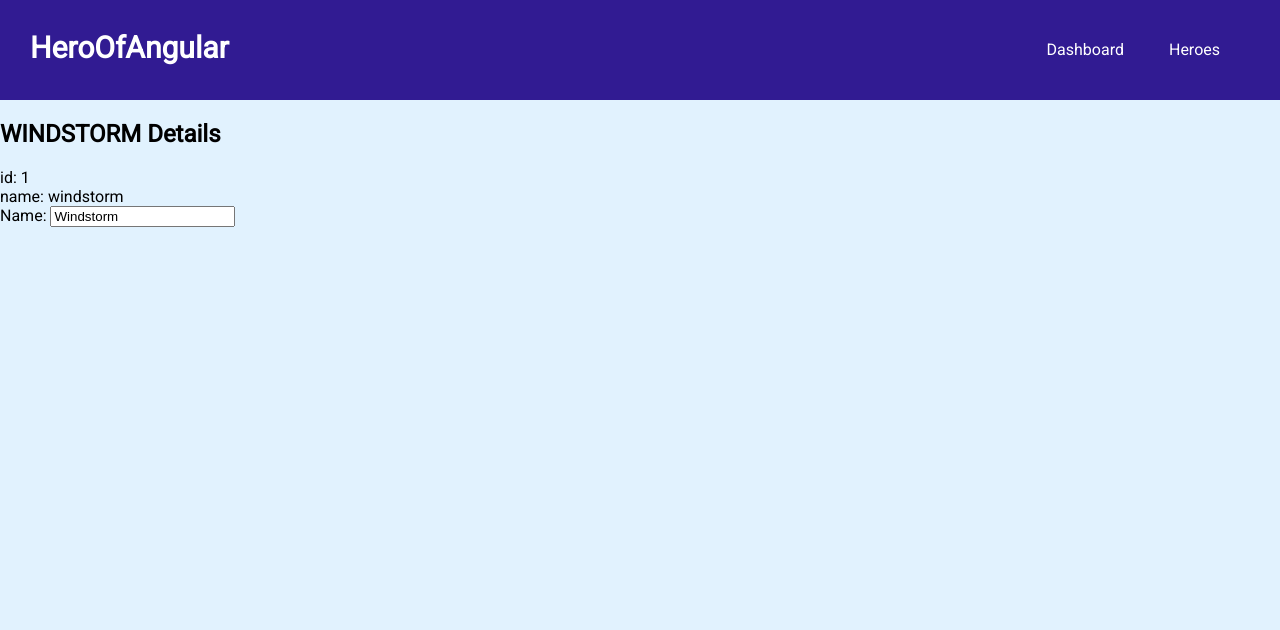
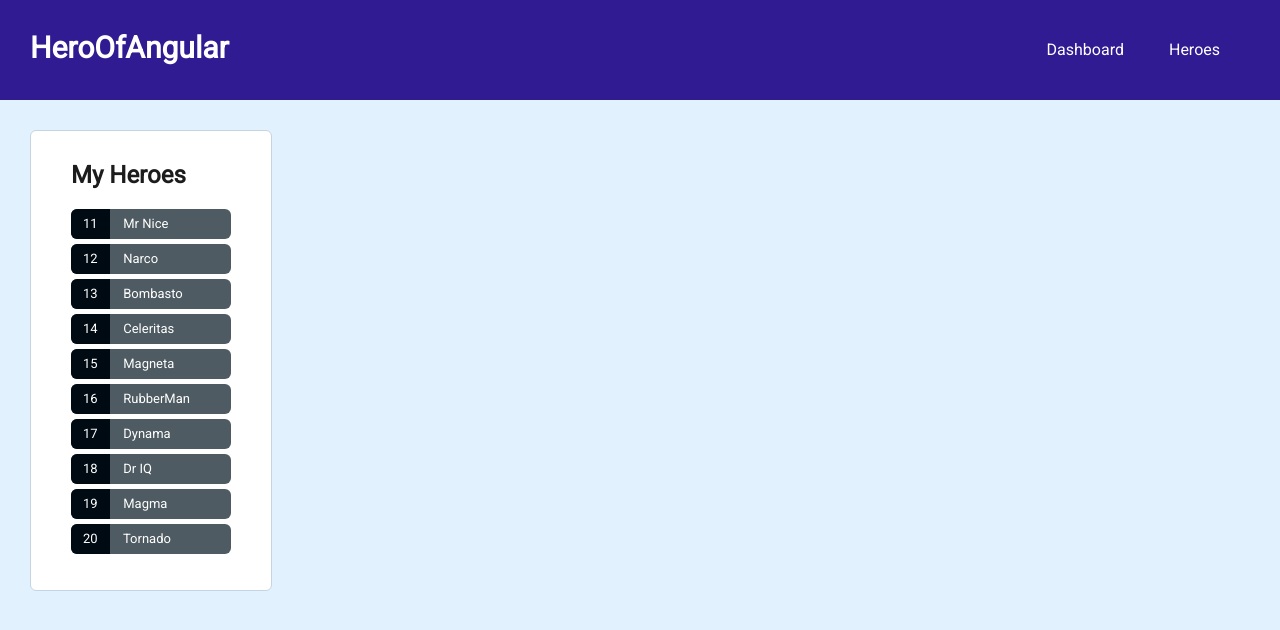
Before and after one commit to ramantehlan/HeroOfAngular, an Angular app: page / in a window 1280 px wide. Shown: the top 630 px of the page. Built offline with nearby package versions, Linux system fonts and the light colour scheme.

Commit message:
Heroes List and details added

```diff
--- a/src/app/heroes/heroes.component.html
+++ b/src/app/heroes/heroes.component.html
@@ -1,18 +1,25 @@
-<h2> {{ hero.name | uppercase }} Details</h2>
+<div class="heroes">
+  <h2>My Heroes</h2>
 
-<div>
-  <span>id:</span>
-  {{ hero.id }}
+  <ul class="heroes-list">
+
+    <li *ngFor="let hero of heroes" (click)="onSelect(hero)" [class.heroes-list--selected]="hero === selectedHero">
+      <span class="heroes-list_badge"> {{ hero.id }}</span>
+      {{hero.name}}
+    </li>
+
+  </ul>
+
 </div>
 
-<div>
-  <span>name:</span>
-  {{ hero.name | lowercase }}
+
+<div class='selected-hero-board' *ngIf="selectedHero">
+  <h2> {{ selectedHero.name || uppercase}} </h2>
+  <div>
+    <span>id: </span>
+    {{ selectedHero.id }}
+  </div>
+      <label>name:
+        <input [(ngModel)]="selectedHero.name" placeholder="name">
+      </label>
 </div>
-
-<div>
-  <label>
-    Name:
-    <input [(ngModel)]="hero.name" placeholder="Name">
-  </label>
-</div>
--- a/src/app/heroes/heroes.component.scss
+++ b/src/app/heroes/heroes.component.scss
@@ -0,0 +1,90 @@
+@import "../../style/_base.scss";
+
+//Hero list properties
+$list-height:30px;
+$list-width:150px;
+
+.heroes{
+    @extend %surface;
+
+    // list-width + padding of left and right
+    width:$list-width + 10;
+    position: relative;
+    left:30px;
+    top:30px;
+    float: left;
+    padding:{
+        top:10px;
+        bottom:20px;
+        left:40px;
+        right:40px;
+    }
+}
+
+
+.heroes-list{
+    list-style:none;
+    position: relative;
+    left:-40px;
+
+    li{
+        @extend %overflow-fix;
+
+        font-size:13px;
+        width:$list-width;
+        height:$list-height;
+        line-height:$list-height;
+        background-color:$secondary-light-color;
+        color:$secondary-text-color;
+        cursor: pointer;
+        position: relative;
+        border-radius:$border-radius;
+        padding:{
+            right:10px;
+        }
+        margin:{
+            top:5px;
+        }
+
+        &:hover{
+            background-color:$secondary-color;
+        }
+    }
+
+    .heroes-list--selected{
+        background-color:$secondary-color;
+    }
+
+    .heroes-list_badge{
+        background-color: $secondary-dark-color;
+        color:$secondary-text-color;
+        display: inline-block;
+        font-size: small;
+        height:$list-height;
+        line-height:$list-height;
+        width: $list-height/2;
+        padding: {
+            left:12px;
+            right: 12px;
+        }
+        margin: {
+            right:10px;
+        }
+    }
+}
+
+.selected-hero-board{
+    @extend %surface;
+
+    position: relative;
+    //List width + padding of heroes and list.
+    margin-left:$list-width + 150;
+    margin-right:30px;
+    top:30px;
+    padding:{
+        top:10px;
+        bottom:20px;
+        left:40px;
+        right:40px;
+    }
+}
--- a/src/app/heroes/heroes.component.ts
+++ b/src/app/heroes/heroes.component.ts
@@ -11,6 +11,7 @@
 //
 import { Component, OnInit } from '@angular/core';
 import { Hero } from '../../lib/hero';
+import { HEROES } from "../../lib/mock-heroes"
 
 @Component({
   selector: 'app-heroes',
@@ -19,12 +20,17 @@ import { Hero } from '../../lib/hero';
 })
 export class HeroesComponent implements OnInit {
 
-  //This is the stucture of hero class
-  //Here it is to hold the hero
-  hero:Hero = {
-    id: 1,
-    name: 'Windstorm'
-  };
+  //here we are assigning heroes
+  //We are recieving it from HEROES
+  heroes = HEROES;
+
+  //Currently selected hero to display
+  selectedHero:Hero;
+
+  //This function is called when user click on the heroes-list
+  onSelect(hero: Hero){
+    this.selectedHero = hero;
+  }
 
   constructor() { }
 
```
